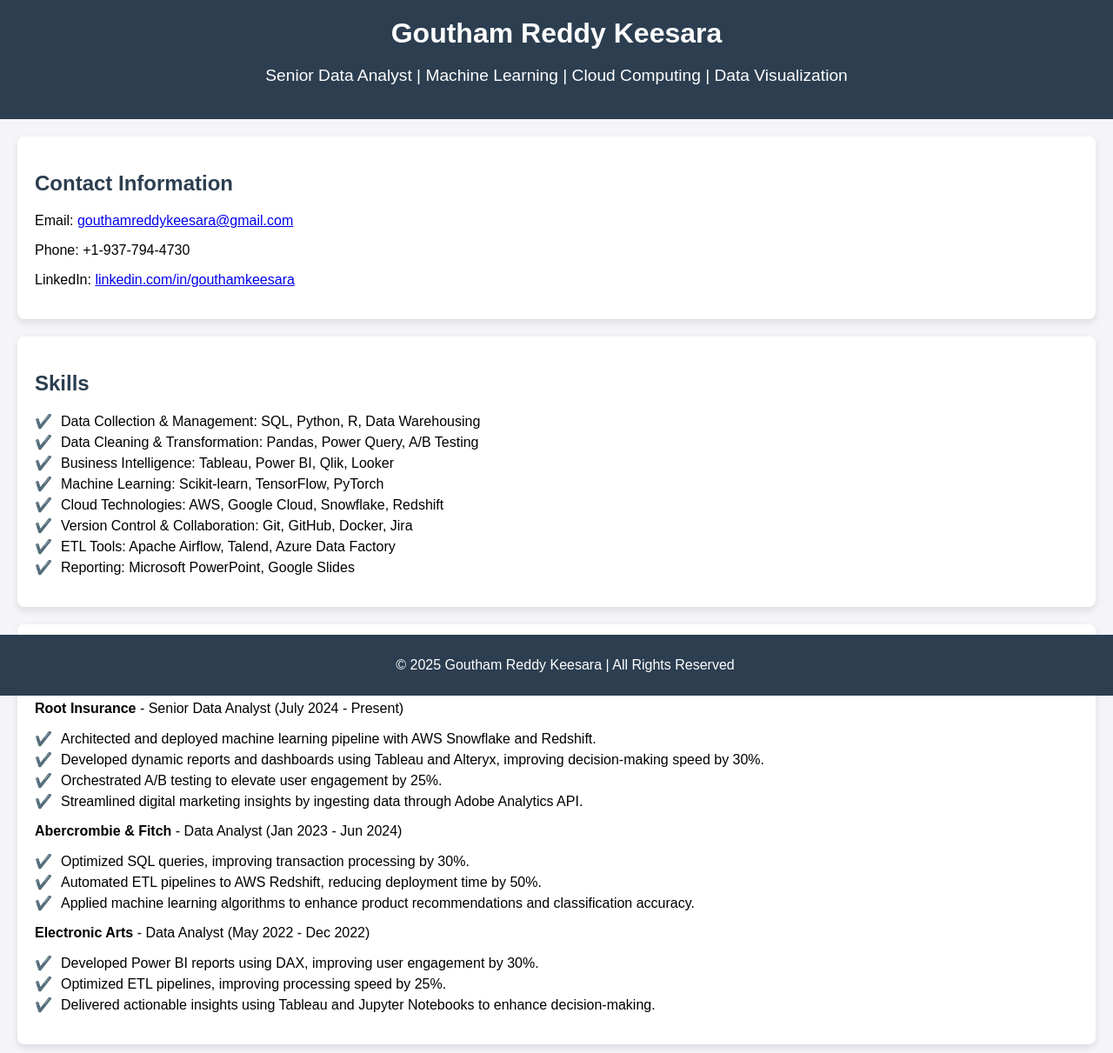
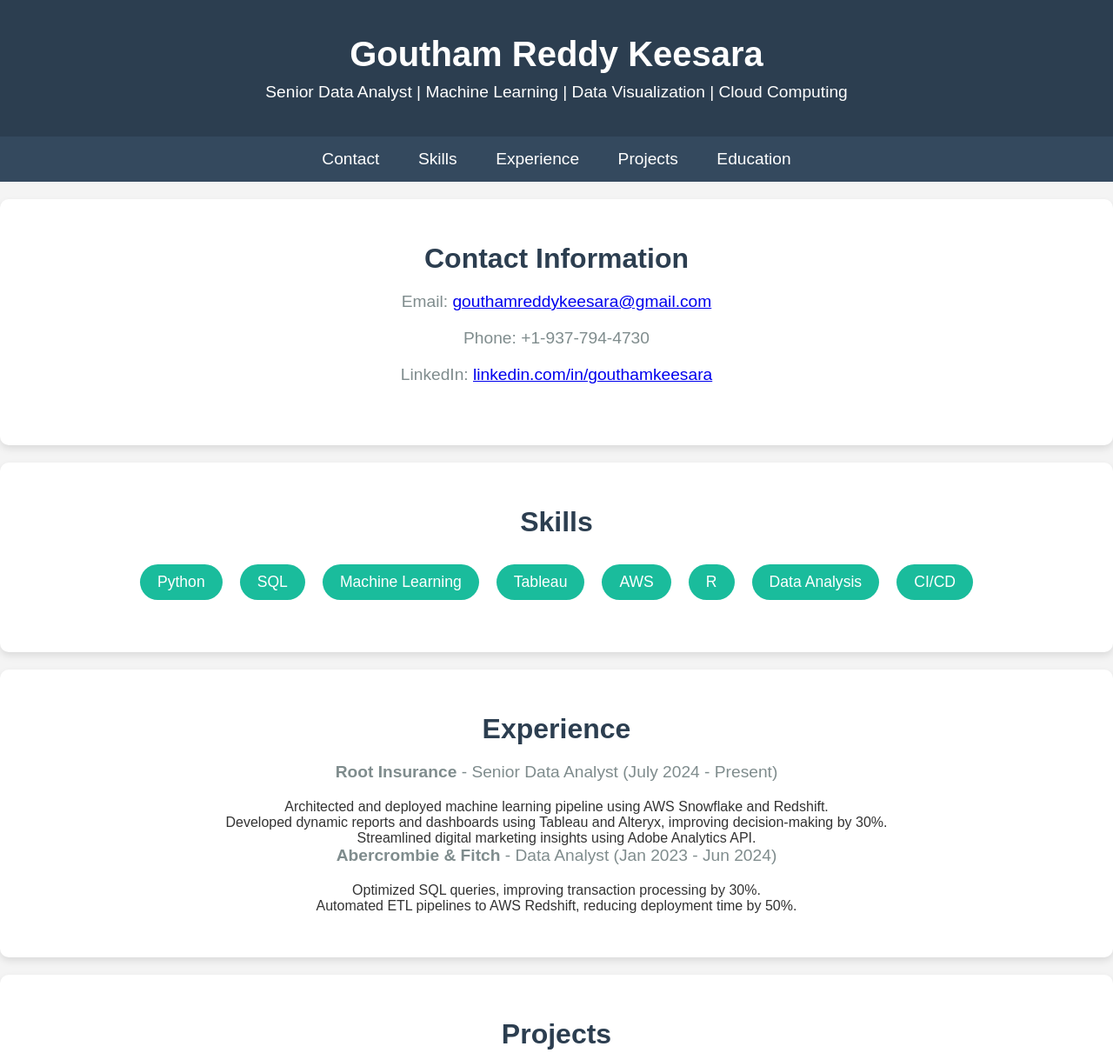
Before and after one commit to GouthamReddyKeesara/gouthamreddykeesara.github.io, a plain HTML site: page index.html in a window 1280 px wide. Shown: the top 1211 px of the page at 87% size. Drawn offline with Linux system fonts and the light colour scheme.

Commit message:
Update index.html

```diff
--- a/index.html
+++ b/index.html
@@ -4,138 +4,232 @@
     <meta charset="UTF-8">
     <meta name="viewport" content="width=device-width, initial-scale=1.0">
     <title>Goutham Reddy Keesara - Senior Data Analyst</title>
+
     <style>
-        body {
-            font-family: Arial, sans-serif;
+        /* General reset */
+        * {
             margin: 0;
             padding: 0;
-            background-color: #f4f4f9;
+            box-sizing: border-box;
         }
+
+        /* Body and font styles */
+        body {
+            font-family: 'Arial', sans-serif;
+            background-color: #f4f4f4;
+            color: #333;
+        }
+
+        /* Header Styles */
         header {
             background-color: #2c3e50;
-            color: white;
-            padding: 20px;
+            color: #fff;
+            padding: 40px 0;
             text-align: center;
         }
         header h1 {
-            margin: 0;
+            font-size: 2.5em;
+            margin-bottom: 10px;
         }
         header p {
             font-size: 1.2em;
         }
+
+        /* Navigation Bar */
+        nav {
+            background-color: #34495e;
+            padding: 15px 0;
+            position: sticky;
+            top: 0;
+            z-index: 100;
+        }
+        nav ul {
+            list-style: none;
+            text-align: center;
+        }
+        nav ul li {
+            display: inline;
+            margin: 0 20px;
+        }
+        nav ul li a {
+            color: #fff;
+            text-decoration: none;
+            font-size: 1.2em;
+            transition: color 0.3s ease;
+        }
+        nav ul li a:hover {
+            color: #1abc9c;
+        }
+
+        /* Main sections */
         section {
-            padding: 20px;
-            margin: 20px;
-            background-color: white;
-            border-radius: 8px;
+            padding: 50px 20px;
+            text-align: center;
+            margin: 20px 0;
+            background-color: #fff;
+            border-radius: 10px;
             box-shadow: 0 4px 8px rgba(0, 0, 0, 0.1);
         }
-        h2 {
+        section h2 {
+            font-size: 2em;
             color: #2c3e50;
+            margin-bottom: 20px;
         }
-        .contact-info, .skills, .experience, .education, .projects {
+        section p {
+            font-size: 1.2em;
+            color: #7f8c8d;
+            margin-bottom: 20px;
+        }
+        section ul {
+            list-style-type: none;
+        }
+
+        /* Skills List Styling */
+        .skills ul {
+            display: flex;
+            justify-content: center;
+            flex-wrap: wrap;
             margin-top: 20px;
         }
-        .skills ul, .experience ul, .projects ul {
-            list-style-type: none;
-            padding: 0;
+        .skills li {
+            background-color: #1abc9c;
+            color: white;
+            padding: 10px 20px;
+            border-radius: 25px;
+            margin: 10px;
+            font-size: 1.1em;
         }
-        .skills li, .experience li, .projects li {
-            margin: 5px 0;
-        }
-        .skills li::before, .experience li::before, .projects li::before {
-            content: "✔️";
-            margin-right: 10px;
-            color: #27ae60;
-        }
+
+        /* Projects Link Styling */
         .projects a {
             color: #2980b9;
             text-decoration: none;
+            font-size: 1.1em;
+            font-weight: bold;
         }
         .projects a:hover {
             text-decoration: underline;
         }
+
+        /* Footer */
         footer {
             background-color: #2c3e50;
             color: white;
             text-align: center;
-            padding: 10px;
-            position: absolute;
-            bottom: 0;
-            width: 100%;
+            padding: 20px;
+            margin-top: 30px;
+        }
+
+        /* Animation for smooth scrolling */
+        section {
+            opacity: 0;
+            transform: translateY(50px);
+            transition: all 0.5s ease-in-out;
+        }
+        section.visible {
+            opacity: 1;
+            transform: translateY(0);
         }
     </style>
 </head>
 <body>
 
+    <!-- Header -->
     <header>
         <h1>Goutham Reddy Keesara</h1>
-        <p>Senior Data Analyst | Machine Learning | Cloud Computing | Data Visualization</p>
+        <p>Senior Data Analyst | Machine Learning | Data Visualization | Cloud Computing</p>
     </header>
 
-    <section class="contact-info">
+    <!-- Navigation Bar -->
+    <nav>
+        <ul>
+            <li><a href="#contact">Contact</a></li>
+            <li><a href="#skills">Skills</a></li>
+            <li><a href="#experience">Experience</a></li>
+            <li><a href="#projects">Projects</a></li>
+            <li><a href="#education">Education</a></li>
+        </ul>
+    </nav>
+
+    <!-- Contact Section -->
+    <section id="contact">
         <h2>Contact Information</h2>
         <p>Email: <a href="mailto:gouthamreddykeesara@gmail.com">gouthamreddykeesara@gmail.com</a></p>
         <p>Phone: +1-937-794-4730</p>
         <p>LinkedIn: <a href="https://www.linkedin.com/in/gouthamkeesara" target="_blank">linkedin.com/in/gouthamkeesara</a></p>
     </section>
 
-    <section class="skills">
+    <!-- Skills Section -->
+    <section id="skills" class="skills">
         <h2>Skills</h2>
         <ul>
-            <li>Data Collection & Management: SQL, Python, R, Data Warehousing</li>
-            <li>Data Cleaning & Transformation: Pandas, Power Query, A/B Testing</li>
-            <li>Business Intelligence: Tableau, Power BI, Qlik, Looker</li>
-            <li>Machine Learning: Scikit-learn, TensorFlow, PyTorch</li>
-            <li>Cloud Technologies: AWS, Google Cloud, Snowflake, Redshift</li>
-            <li>Version Control & Collaboration: Git, GitHub, Docker, Jira</li>
-            <li>ETL Tools: Apache Airflow, Talend, Azure Data Factory</li>
-            <li>Reporting: Microsoft PowerPoint, Google Slides</li>
+            <li>Python</li>
+            <li>SQL</li>
+            <li>Machine Learning</li>
+            <li>Tableau</li>
+            <li>AWS</li>
+            <li>R</li>
+            <li>Data Analysis</li>
+            <li>CI/CD</li>
         </ul>
     </section>
 
-    <section class="experience">
-        <h2>Work Experience</h2>
+    <!-- Experience Section -->
+    <section id="experience">
+        <h2>Experience</h2>
         <p><strong>Root Insurance</strong> - Senior Data Analyst (July 2024 - Present)</p>
         <ul>
-            <li>Architected and deployed machine learning pipeline with AWS Snowflake and Redshift.</li>
-            <li>Developed dynamic reports and dashboards using Tableau and Alteryx, improving decision-making speed by 30%.</li>
-            <li>Orchestrated A/B testing to elevate user engagement by 25%.</li>
-            <li>Streamlined digital marketing insights by ingesting data through Adobe Analytics API.</li>
+            <li>Architected and deployed machine learning pipeline using AWS Snowflake and Redshift.</li>
+            <li>Developed dynamic reports and dashboards using Tableau and Alteryx, improving decision-making by 30%.</li>
+            <li>Streamlined digital marketing insights using Adobe Analytics API.</li>
         </ul>
 
         <p><strong>Abercrombie & Fitch</strong> - Data Analyst (Jan 2023 - Jun 2024)</p>
         <ul>
             <li>Optimized SQL queries, improving transaction processing by 30%.</li>
             <li>Automated ETL pipelines to AWS Redshift, reducing deployment time by 50%.</li>
-            <li>Applied machine learning algorithms to enhance product recommendations and classification accuracy.</li>
-        </ul>
-
-        <p><strong>Electronic Arts</strong> - Data Analyst (May 2022 - Dec 2022)</p>
-        <ul>
-            <li>Developed Power BI reports using DAX, improving user engagement by 30%.</li>
-            <li>Optimized ETL pipelines, improving processing speed by 25%.</li>
-            <li>Delivered actionable insights using Tableau and Jupyter Notebooks to enhance decision-making.</li>
         </ul>
     </section>
 
-    <section class="education">
+    <!-- Projects Section -->
+    <section id="projects" class="projects">
+        <h2>Projects</h2>
+        <ul>
+            <li><a href="https://github.com/gouthamreddykeesara/root-insurance-data-pipeline" target="_blank">Root Insurance Data Pipeline</a></li>
+            <li><a href="https://github.com/gouthamreddykeesara/abercrombie-fitch-sql-optimizations" target="_blank">SQL Optimizations at Abercrombie & Fitch</a></li>
+            <li><a href="https://github.com/gouthamreddykeesara/electronic-arts-data-analysis" target="_blank">Electronic Arts Data Analysis</a></li>
+        </ul>
+    </section>
+
+    <!-- Education Section -->
+    <section id="education">
         <h2>Education</h2>
         <p><strong>Wright State University</strong> - Masters, Computer Science (GPA: 3.7) <br> Dayton, Ohio (Jan 2023 - Dec 2024)</p>
     </section>
 
-    <section class="projects">
-        <h2>Projects</h2>
-        <ul>
-            <li><a href="https://github.com/gouthamreddykeesara/root-insurance-data-pipeline" target="_blank">Root Insurance Data Pipeline</a> - A machine learning pipeline for fraud detection.</li>
-            <li><a href="https://github.com/gouthamreddykeesara/abercrombie-fitch-sql-optimizations" target="_blank">SQL Optimizations at Abercrombie & Fitch</a> - Optimizing high-volume transaction queries.</li>
-            <li><a href="https://github.com/gouthamreddykeesara/electronic-arts-data-analysis" target="_blank">Electronic Arts Data Analysis</a> - Analyzing sales data and product performance using Power BI and Python.</li>
-        </ul>
-    </section>
-
+    <!-- Footer -->
     <footer>
         <p>&copy; 2025 Goutham Reddy Keesara | All Rights Reserved</p>
     </footer>
 
+    <script>
+        // Smooth scroll animation
+        const sections = document.querySelectorAll("section");
+        const observerOptions = {
+            threshold: 0.3
+        };
+        const observer = new IntersectionObserver((entries) => {
+            entries.forEach(entry => {
+                if (entry.isIntersecting) {
+                    entry.target.classList.add("visible");
+                }
+            });
+        }, observerOptions);
+
+        sections.forEach(section => {
+            observer.observe(section);
+        });
+    </script>
+
 </body>
 </html>
```
